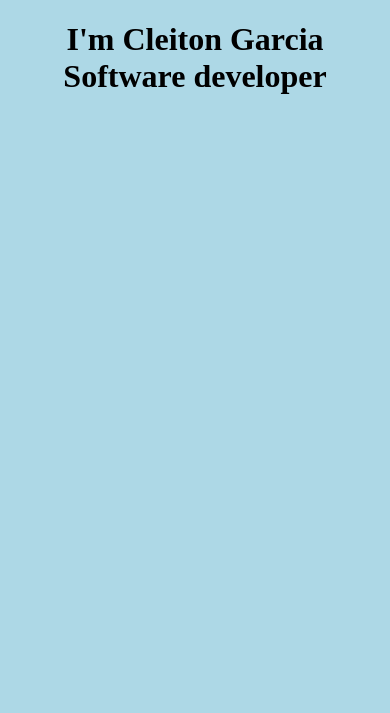
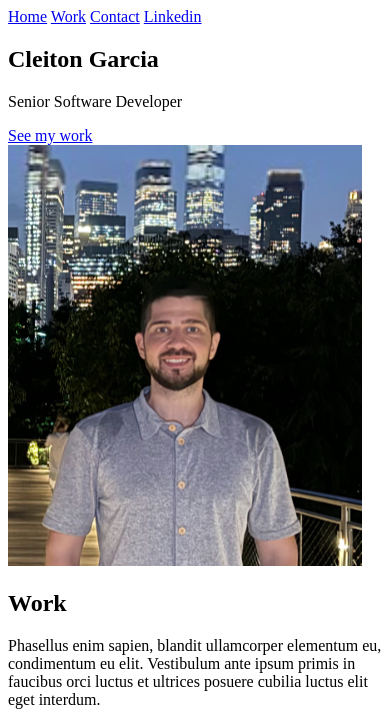
Before and after one commit to ccgarcia1/my-personal-site, a Flask app: page / in a window 390 px wide. Shown: the top 713 px of the page. Before the commit the page ends 94 px from the top, so only its background shows below. Run offline with Flask 3, Linux system fonts and the light colour scheme; some libraries are stand-ins or nearby versions; grey boxes are pictures that could not be loaded.

Commit message:
Changes to new template

```diff
--- a/static/styles.css
+++ /dev/null
@@ -1,3 +0,0 @@
-body {
-  background-color: lightblue;
-}
--- a/templates/index.html
+++ b/templates/index.html
@@ -1,11 +1,142 @@
-<!DOCTYPE html>
-<html lang="en">
-<head>
-    <meta charset="UTF-8">
-    <title>Cleiton Garcia</title>
-     <link rel="stylesheet" href="static/styles.css">
-</head>
-<body>
-    <h1 align="center">I'm Cleiton Garcia Software developer</h1>
-</body>
+<!DOCTYPE HTML>
+<!--
+	Astral by HTML5 UP
+	html5up.net | @ajlkn
+	Free for personal and commercial use under the CCA 3.0 license (html5up.net/license)
+-->
+<html>
+	<head>
+		<title>Cleiton Garcia</title>
+		<meta charset="utf-8" />
+		<meta name="viewport" content="width=device-width, initial-scale=1, user-scalable=no" />
+		<link rel="stylesheet" href="/static/assets/css/main.css" />
+		<noscript><link rel="stylesheet" href="/static/assets/css/noscript.css" /></noscript>
+	</head>
+	<body class="is-preload">
+
+		<!-- Wrapper-->
+			<div id="wrapper">
+
+				<!-- Nav -->
+					<nav id="nav">
+						<a href="#" class="icon solid fa-home"><span>Home</span></a>
+						<a href="#work" class="icon solid fa-folder"><span>Work</span></a>
+						<a href="#contact" class="icon solid fa-envelope"><span>Contact</span></a>
+						<a href="https://www.linkedin.com/in/cleiton-garcia/" class="icon brands fa-linkedin"><span>Linkedin</span></a>
+					</nav>
+
+				<!-- Main -->
+					<div id="main">
+
+						<!-- Me -->
+							<article id="home" class="panel intro">
+								<header>
+									<h1>Cleiton Garcia</h1>
+									<p>Senior Software Developer</p>
+								</header>
+								<a href="#work" class="jumplink pic">
+									<span class="arrow icon solid fa-chevron-right"><span>See my work</span></span>
+									<img src="/static/images/me.png" alt="" />
+								</a>
+							</article>
+
+						<!-- Work -->
+							<article id="work" class="panel">
+								<header>
+									<h2>Work</h2>
+								</header>
+								<p>
+									Phasellus enim sapien, blandit ullamcorper elementum eu, condimentum eu elit.
+									Vestibulum ante ipsum primis in faucibus orci luctus et ultrices posuere cubilia
+									luctus elit eget interdum.
+								</p>
+								<section>
+									<div class="row">
+										<div class="col-4 col-6-medium col-12-small">
+											<a href="#" class="image fit"><img src="/static/images/pic01.jpg" alt=""></a>
+										</div>
+										<div class="col-4 col-6-medium col-12-small">
+											<a href="#" class="image fit"><img src="/static/images/pic02.jpg" alt=""></a>
+										</div>
+										<div class="col-4 col-6-medium col-12-small">
+											<a href="#" class="image fit"><img src="/static/images/pic03.jpg" alt=""></a>
+										</div>
+										<div class="col-4 col-6-medium col-12-small">
+											<a href="#" class="image fit"><img src="/static/images/pic04.jpg" alt=""></a>
+										</div>
+										<div class="col-4 col-6-medium col-12-small">
+											<a href="#" class="image fit"><img src="/static/images/pic05.jpg" alt=""></a>
+										</div>
+										<div class="col-4 col-6-medium col-12-small">
+											<a href="#" class="image fit"><img src="/static/images/pic06.jpg" alt=""></a>
+										</div>
+										<div class="col-4 col-6-medium col-12-small">
+											<a href="#" class="image fit"><img src="/static/images/pic07.jpg" alt=""></a>
+										</div>
+										<div class="col-4 col-6-medium col-12-small">
+											<a href="#" class="image fit"><img src="/static/images/pic08.jpg" alt=""></a>
+										</div>
+										<div class="col-4 col-6-medium col-12-small">
+											<a href="#" class="image fit"><img src="/static/images/pic09.jpg" alt=""></a>
+										</div>
+										<div class="col-4 col-6-medium col-12-small">
+											<a href="#" class="image fit"><img src="/static/images/pic10.jpg" alt=""></a>
+										</div>
+										<div class="col-4 col-6-medium col-12-small">
+											<a href="#" class="image fit"><img src="/static/images/pic11.jpg" alt=""></a>
+										</div>
+										<div class="col-4 col-6-medium col-12-small">
+											<a href="#" class="image fit"><img src="/static/images/pic12.jpg" alt=""></a>
+										</div>
+									</div>
+								</section>
+							</article>
+
+						<!-- Contact -->
+							<article id="contact" class="panel">
+								<header>
+									<h2>Contact Me</h2>
+								</header>
+								<form action="#" method="post">
+									<div>
+										<div class="row">
+											<div class="col-6 col-12-medium">
+												<input type="text" name="name" placeholder="Name" />
+											</div>
+											<div class="col-6 col-12-medium">
+												<input type="text" name="email" placeholder="Email" />
+											</div>
+											<div class="col-12">
+												<input type="text" name="subject" placeholder="Subject" />
+											</div>
+											<div class="col-12">
+												<textarea name="message" placeholder="Message" rows="6"></textarea>
+											</div>
+											<div class="col-12">
+												<input type="submit" value="Send Message" />
+											</div>
+										</div>
+									</div>
+								</form>
+							</article>
+
+					</div>
+
+				<!-- Footer -->
+					<div id="footer">
+						<ul class="copyright">
+							<li>&copy; Untitled.</li><li>Design: <a href="http://html5up.net">HTML5 UP</a></li>
+						</ul>
+					</div>
+
+			</div>
+
+		<!-- Scripts -->
+			<script src="/static/assets/js/jquery.min.js"></script>
+			<script src="/static/assets/js/browser.min.js"></script>
+			<script src="/static/assets/js/breakpoints.min.js"></script>
+			<script src="/static/assets/js/util.js"></script>
+			<script src="/static/assets/js/main.js"></script>
+
+	</body>
 </html>
```
Also changed, not shown: server.py (line endings or trailing spaces), static/angela.png (deleted), static/images/me.png (added).
